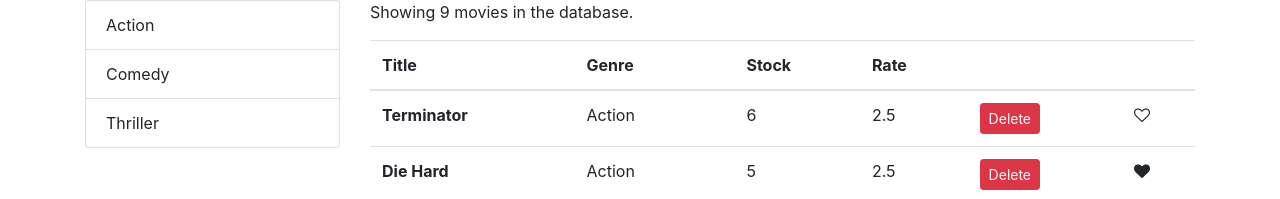
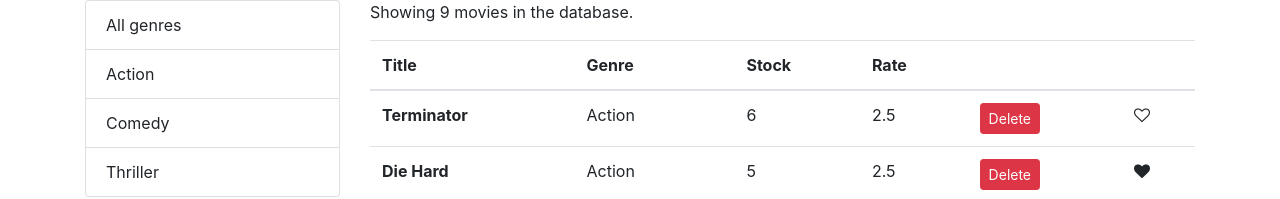
Before and after one commit to Amnok/vidly, a React (Create React App) app: page / in a window 1280 px wide. Shown: the top 199 px of the page. Built offline with nearby package versions, Linux system fonts and the light colour scheme.

Commit message:
added filtering

```diff
--- a/src/common/listGroup.jsx
+++ b/src/common/listGroup.jsx
@@ -6,12 +6,22 @@
   onItemSelect,
   textProperty,
   valueProperty,
+  selectedItem,
 }) {
   return (
     <div>
       <ul className="list-group">
         {items.map((item) => (
-          <li key={item[valueProperty]} className="list-group-item">
+          <li
+            key={item[valueProperty]}
+            className={
+              selectedItem === item.name
+                ? 'list-group-item active'
+                : 'list-group-item'
+            }
+            onClick={() => onItemSelect(item)}
+            style={{ cursor: 'pointer' }}
+          >
             {item[textProperty]}
           </li>
         ))}
@@ -19,10 +29,15 @@
     </div>
   );
 }
+ListGroup.defaultProps = {
+  textProperty: 'name',
+  valueProperty: '_id',
+};
 
 ListGroup.propTypes = {
   items: PropTypes.array,
   onItemSelect: PropTypes.func,
   textProperty: PropTypes.string,
   valueProperty: PropTypes.string,
+  selectedItem: PropTypes.string,
 };
--- a/src/components/movies.jsx
+++ b/src/components/movies.jsx
@@ -9,9 +9,10 @@
 export default class Movies extends Component {
   state = {
     movies: getMovies(),
-    genres: getGenres(),
+    genres: [{ name: 'All genres' }, ...getGenres()],
     pageSize: 4,
     currentPage: 1,
+    selectedGenre: '',
   };
 
   handleDelete = (movie) => {
@@ -21,6 +22,7 @@
 
   handleGenreSelect = (genre) => {
     console.log(genre);
+    this.setState({ selectedGenre: genre, currentPage: 1 });
   };
 
   handleLike = (movie) => {
@@ -36,8 +38,17 @@
   };
   render() {
     const { length: count } = this.state.movies;
-    const { movies: allMovies, currentPage, pageSize } = this.state;
-    const movies = paginate(allMovies, currentPage, pageSize);
+    const {
+      movies: allMovies,
+      currentPage,
+      pageSize,
+      selectedGenre,
+    } = this.state;
+    const filtered =
+      selectedGenre && selectedGenre._id
+        ? allMovies.filter((m) => m.genre._id === selectedGenre._id)
+        : allMovies;
+    const movies = paginate(filtered, currentPage, pageSize);
     if (count === 0) return <p>There are no movies in DB.</p>;
     return (
       <div className="row">
@@ -47,10 +58,11 @@
             onItemSelect={this.handleGenreSelect}
             textProperty="name"
             valueProperty="_id"
+            selectedItem={selectedGenre}
           />
         </div>
         <div className="col">
-          <p>Showing {count} movies in the database.</p>
+          <p>Showing {filtered.length} movies in the database.</p>
           <table className="table">
             <thead>
               <tr>
@@ -88,7 +100,7 @@
             </tbody>
           </table>
           <Pagination
-            itemsCount={count}
+            itemsCount={filtered.length}
             pageSize={this.state.pageSize}
             onPageChange={this.handlePageChange}
             currentPage={this.state.currentPage}
```
